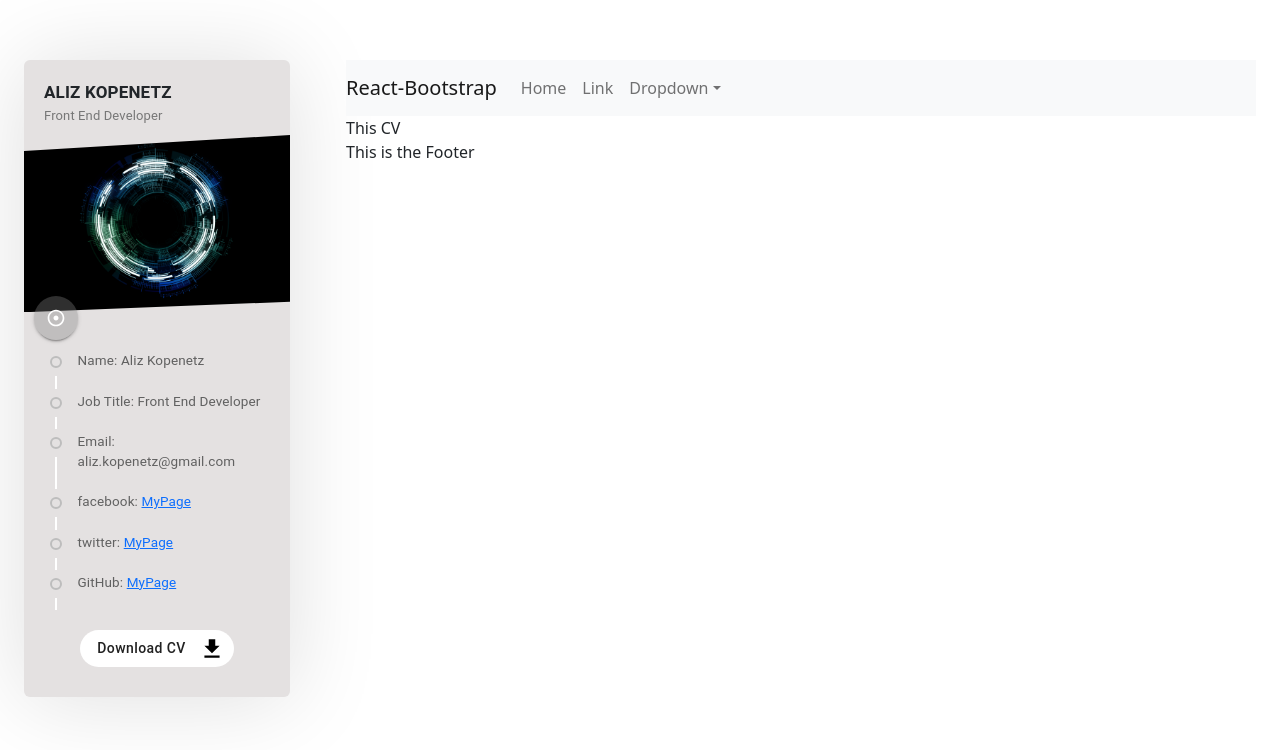
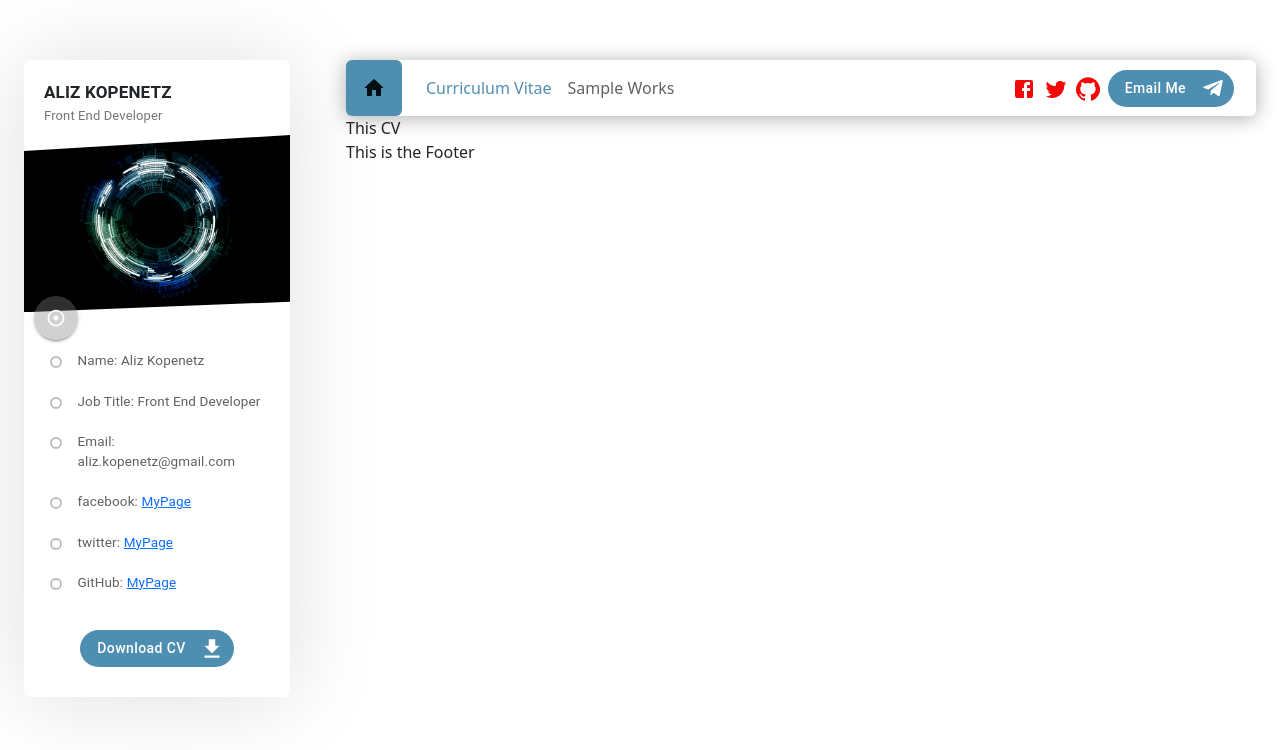
Before and after one commit to AK-Developorama/ak-dev-cv, a React (Create React App) app: page / in a window 1280 px wide. Shown: the top 750 px of the page. Built offline with nearby package versions, Linux system fonts and the light colour scheme.

Commit message:
head fixes robots

```diff
--- a/public/index.html
+++ b/public/index.html
@@ -15,15 +15,7 @@
       user's mobile device or desktop. See https://developers.google.com/web/fundamentals/web-app-manifest/
     -->
     <link rel="manifest" href="%PUBLIC_URL%/manifest.json" />
-    <!--
-      Notice the use of %PUBLIC_URL% in the tags above.
-      It will be replaced with the URL of the `public` folder during the build.
-      Only files inside the `public` folder can be referenced from the HTML.
-
-      Unlike "/favicon.ico" or "favicon.ico", "%PUBLIC_URL%/favicon.ico" will
-      work correctly both with client-side routing and a non-root public URL.
-      Learn how to configure a non-root public URL by running `npm run build`.
-    -->
+    <meta name=”robots” content=”noindex,nofollow”>
     <title>React App</title>
   </head>
   <body>
--- a/src/App.js
+++ b/src/App.js
@@ -17,9 +17,9 @@ function App() {
         <Grid item xs={12} sm={12} md={4} lg={3}>
           <Profile />
         </Grid>
-        <Grid item xs >
-          <Header />
+        <Grid item xs>
           <Router>
+            <Header />
             <Switch>
               <Route path="/portfolio">
                 <Portfolio />
--- a/src/components/Button/Button.css
+++ b/src/components/Button/Button.css
@@ -1,8 +1,6 @@
-
-
-
 .custom_btn {
-  background-color: var(--main-color) !important;
+  color: var(--main-color)!important;
+  background-color: var(--primaryColor)!important;
   font-size: 14px !important;
   font-weight: 500 !important;
   border: 0 !important;
@@ -16,8 +14,8 @@
 
 /* this is the icon's bg color */
 .custom_btn .btn_icon_container {
-  color: #000;
-  background: #fff;
+  color: var(--main-color);
+  background: var(--primaryColor);
   border-radius: 50px;
   font-size: 11px;
   height: 27px;
--- a/src/components/Header/Header.css
+++ b/src/components/Header/Header.css
@@ -0,0 +1,50 @@
+.header {
+  background-color: white !important;
+  padding: 0 22px 0 0 !important ;
+  border-radius: 6px !important;
+  box-shadow: 0 2px 20px 0 rgba(0, 0, 0, 0.322) !important;
+}
+
+.header .header_navlink {
+  padding: 0 !important;
+}
+
+.header .header_link {
+  font-weight: 500;
+  color: var(--text-color) !important;
+}
+
+.header .header_link:hover {
+  color: var(--primaryColor) !important;
+}
+
+.header .header_link_active {
+  font-weight: 500;
+  color: var(--primaryColor) !important;
+}
+
+.header .header_home {
+  background-color: var(--primaryColor);
+  padding: 2vh;
+  display: flex;
+  justify-content: center;
+  align-items: center;
+  border-top-left-radius: inherit;
+  border-bottom-left-radius: inherit;
+  border-radius: 6px !important;
+}
+
+.header .header_left {
+  margin-right: auto !important;
+}
+
+.header .header_right {
+  display: flex !important;
+  align-items: center !important;
+}
+
+.header .header_right > a > .MuiSvgIcon-root {
+  font-size: 3vh !important;
+  margin-right: 1vh !important;
+  color: rgb(243, 7, 7) !important;
+}
--- a/src/components/Header/Header.js
+++ b/src/components/Header/Header.js
@@ -8,45 +8,28 @@ import {
   NavDropdown,
 } from "react-bootstrap";
 import "bootstrap/dist/css/bootstrap.min.css";
+import {
+  HomeRounded,
+  SchoolRounded,
+  WorkRounded,
+  Facebook,
+  Twitter,
+  GitHub,
+  Telegram,
+} from "@material-ui/icons";
+import { Link, NavLink, withRouter } from "react-router-dom";
+import cvData from "../../utils/cvData";
+import CustomButton from "../Button/Button";
+import './Header.css';
 
-import { Link, NavLink, withRouter } from "react-router-dom";
-import { HomeRounded } from "@material-ui/icons";
 
 const Header = (props) => {
-/*   const pathName = props?.location?.pathname;
- */
+  const pathName = props?.location?.pathname;
 
- return (
-   <Navbar bg="light" expand="lg">
-
-    <Navbar.Brand href="#home">React-Bootstrap</Navbar.Brand>
-    <Navbar.Toggle aria-controls="basic-navbar-nav" />
-    <Navbar.Collapse id="basic-navbar-nav">
-      <Nav className="me-auto">
-        <Nav.Link href="#home">Home</Nav.Link>
-        <Nav.Link href="#link">Link</Nav.Link>
-        <NavDropdown title="Dropdown" id="basic-nav-dropdown">
-          <NavDropdown.Item href="#action/3.1">Action</NavDropdown.Item>
-          <NavDropdown.Item href="#action/3.2">Another action</NavDropdown.Item>
-          <NavDropdown.Item href="#action/3.3">Something</NavDropdown.Item>
-          <NavDropdown.Divider />
-          <NavDropdown.Item href="#action/3.4">Separated link</NavDropdown.Item>
-        </NavDropdown>
-      </Nav>
-    </Navbar.Collapse>
-
-</Navbar>
-
-  );
-};
-
-
- export default Header;
-
-
-/*   return (
-    <Navbar expand="lg" sticky="top" className="header">
-      <Nav.Link as={NavLink} to="/" className={"p_0 m_0"}>
+  return (
+    <Navbar bg="light" expand="lg" sticky="top" className="header">
+      {/* HOME LINK */}
+      <Nav.Link as={NavLink} to="/" className='header_navlink'>
         <Navbar.Brand className="header_home">
           <HomeRounded />
         </Navbar.Brand>
@@ -56,25 +39,40 @@ const Header = (props) => {
 
       <Navbar.Collapse>
         <Nav className="header_left">
+          {/* CV Link */}
+
           <Nav.Link
             as={NavLink}
             to="/"
-            className={pathName == "/" ? "header_link_active" : "header_link"}
+            className={pathName === "/" ? "header_link_active" : "header_link"}
           >
             Curriculum Vitae
           </Nav.Link>
+
+          {/* Portfolio Link */}
 
           <Nav.Link
             as={NavLink}
             to="/portfolio"
             className={
-              pathName == "/portfolio" ? "header_link_active" : "header_link"
+              pathName === "/portfolio" ? "header_link_active" : "header_link"
             }
           >
-            Portfolio
+            Sample Works
           </Nav.Link>
         </Nav>
+
+        <div className="header_right">
+          {Object.keys(cvData.socials).map((key) => (
+            <a href={cvData.socials[key].link} target="_blank">
+              {cvData.socials[key].icon}
+            </a>
+          ))}
+          <CustomButton text={"Email Me"} icon={<Telegram />} />
+        </div>
       </Navbar.Collapse>
     </Navbar>
   );
-}; */
+};
+
+export default withRouter(Header);
--- a/src/components/Profile/Profile.css
+++ b/src/components/Profile/Profile.css
@@ -1,11 +1,10 @@
 /* this is the container box */
 
 .profile {
-    background-color: var(--app-base);
+    background-color: var( --main-color);
     border-radius: 6px;
     width: 100%;
     height: 100%;
-
 
 }
 
--- a/src/index.css
+++ b/src/index.css
@@ -2,6 +2,14 @@
   --app-base: #e4e1e1;
   --main-color: white;
   --text-color: #616161;
+
+  --primaryColor: #4e8eb0;
+  --footerColor: rgb(91, 172, 216);
+  --navColor1: #4e8eb0d5;
+  --secondaryColor: #55a7d3;
+  --ternaryColor: rgb(109, 161, 190);
+  --highlightColor: #d15c5c;
+  --highlightHover: #d38585;
 }
 
 * {
@@ -18,7 +26,8 @@ body {
   background-repeat: no-repeat;
   background-attachment: fixed;
   background-size: cover;
-  background-color: #e4e1e1;
+  background-color: var( --main-color)!important;
+  color: var(--text-color);
 }
 
 code {
--- a/src/utils/cvData.js
+++ b/src/utils/cvData.js
@@ -5,13 +5,13 @@ import TwitterIcon from '@material-ui/icons/Twitter';
 import GitHubIcon from '@material-ui/icons/GitHub';
 
 export default {
-    name: 'Aliz Kopenetz',
-    title: 'Front End Developer',
-    email:"aliz.kopenetz@gmail.com",
-    DOB:"03/06/1992",
+  name: "Aliz Kopenetz",
+  title: "Front End Developer",
+  email: "aliz.kopenetz@gmail.com",
+  DOB: "03/06/1992",
   socials: {
     facebook: {
-            link: "https://facebook.com",
+      link: "https://facebook.com/developorama",
       text: "MyPage",
       icon: <FacebookIcon />,
     },
@@ -22,10 +22,9 @@ export default {
     },
 
     GitHub: {
-            link: "https://github.com",
+      link: "https://github.com/AK-developorama?tab=repositories",
       text: "MyPage",
       icon: <GitHubIcon />,
     },
-    }
-
+  },
 };
```
Also changed, not shown: 2 other files (tests, documents, lock files or other folders). Lines whose indentation alone changed are shown as unchanged.
